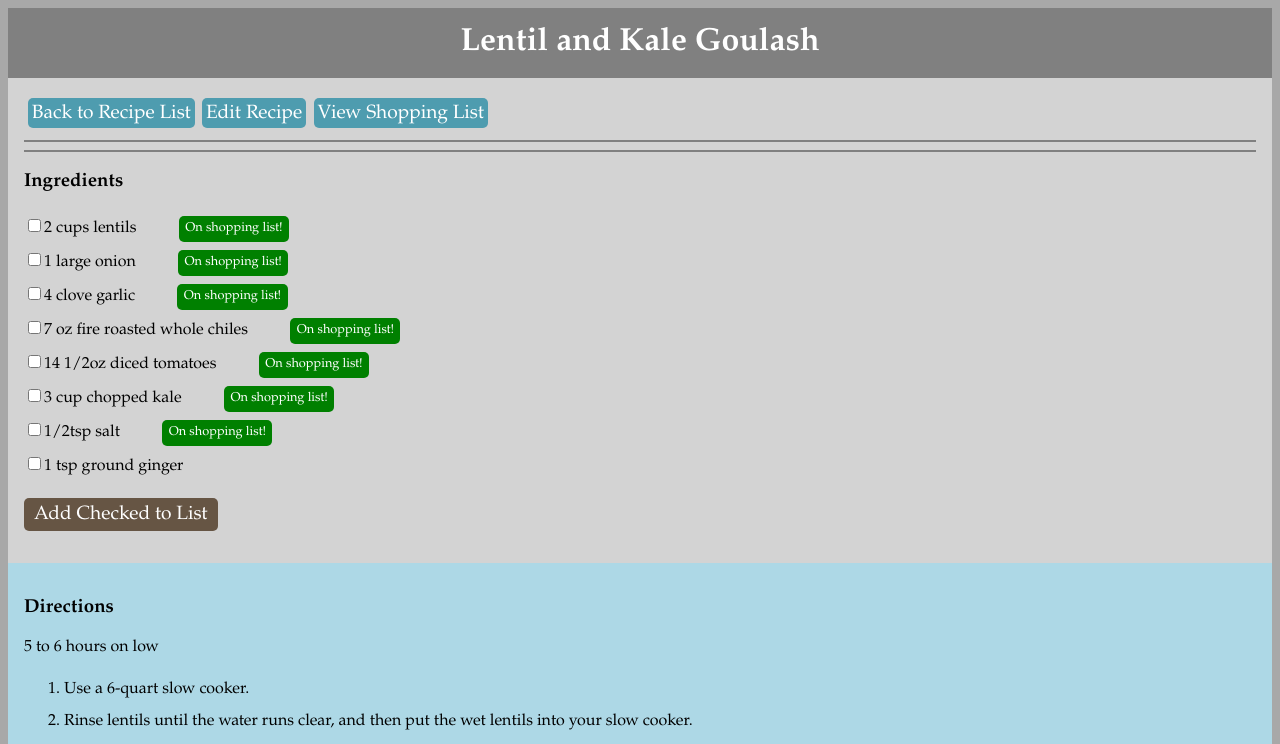
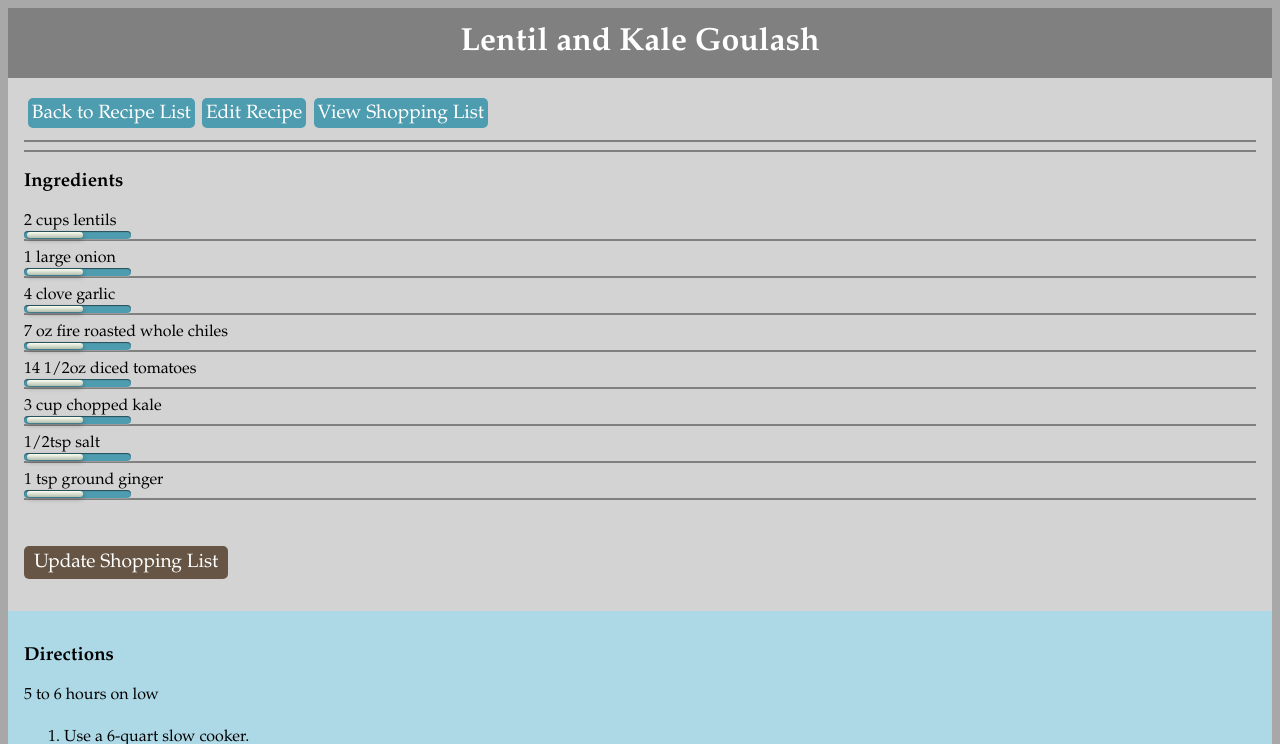
Before and after one commit to modle/eatables-old, a Django app: page /menu/12/ in a window 1280 px wide. Shown: the top 744 px of the page. Run offline with Django 3.2, Linux system fonts and the light colour scheme; data comes from the database, SQL or seed files in the repository; both versions use the stored data as it was after the commit.

Commit message:
Shopping List improvements
Added sort order, got/don't got flags

Recipe Details improvements to support shopping list
Matching ingredient ids are not duplicated
If the Shopping list entry does not already exist, it is created, and the Ingredient amounts are added to the new entry

If the ShoppingList entry already exists, Ingredient amounts are added to the entry

```diff
--- a/menu/models.py
+++ b/menu/models.py
@@ -16,27 +16,37 @@ class Recipe(models.Model):
         return self.name + "; " + self.prepMethod
 
     class Meta:
-        ordering = ('name', 'prepMethod')
+        ordering = ('name', )
 
 class Ingredient(models.Model):
     id = models.AutoField(primary_key=True)
     name = models.CharField(max_length=200, null=True, blank=True)
     comment = models.CharField(max_length=200, null=True, blank=True)
     recipe = models.ForeignKey(Recipe)
-    amount = models.DecimalField(max_digits=5, decimal_places=2, default=0.0, null=True, blank=True)
+    amount = models.DecimalField(max_digits=10, decimal_places=2, default=0.0, null=True, blank=True)
     unit = models.CharField(max_length=200, default=None, null=True)
     def __str__(self):
         return str(self.id) + " " + str(self.amount) + " " + self.unit + " " + self.name
 
+    class Meta:
+        ordering = ('id', )
+
 class ShoppingList(models.Model):
     id = models.AutoField(primary_key=True)
     ingredient = models.ForeignKey(Ingredient)
+    amount = models.DecimalField(max_digits=10, decimal_places=2, default=0.0, null=True, blank=True)
     status = models.IntegerField(default=0, null=True)
     def __str__(self):
-        return str(self.id) + " " + str(self.ingredient_id) + " " + self.status
+        return str(self.id) + " " + str(self.ingredient_id) + " " + str(self.status) + " " + str(self.amount)
+
+    class Meta:
+        ordering = ('-status', 'ingredient__name', 'id')
 
 class IngredientMaster(models.Model):
     id = models.AutoField(primary_key=True)
     name = models.CharField(max_length=200)
     def __str__(self):
         return str(self.id) + self.name
+
+    class Meta:
+        ordering = ('name', 'id')
--- a/menu/static/menu/style.css
+++ b/menu/static/menu/style.css
@@ -133,6 +133,22 @@ li#nospace {
     background-color: #efefef;
 }
 
+.button#deleteforever {
+    background-color: red;
+    float:right;
+    padding: .2em;
+    text-align: center;
+    margin: .2em;
+    display: inline block;
+    font-size: .4em;
+}
+
+.button#deleteforever:hover {
+    color: #665544;
+    background-color: #efefef;
+}
+
+
 .onlist {
     background-color: green;
     padding: .5em;
@@ -190,3 +206,171 @@ li#nospace {
 #nafright {
     float:right;
 }
+
+/* Ingredient List */
+input[type=checkbox] {
+	visibility: hidden;
+}
+
+/*slider border */
+.ingredientList {
+    display: inline-block;
+	width: 6.7em;
+	height: .5em;
+	background: #4E9CAF;
+	-webkit-border-radius: 1em;
+	-moz-border-radius: 1em;
+	border-radius: 1em;
+	position: absolute;
+
+	-webkit-box-shadow: inset 0px 1px 1px rgba(0,0,0,0.5), 0px 1px 0px rgba(255,255,255,0.2);
+	-moz-box-shadow: inset 0px 1px 1px rgba(0,0,0,0.5), 0px 1px 0px rgba(255,255,255,0.2);
+	box-shadow: inset 0px 1px 1px rgba(0,0,0,0.5), 0px 1px 0px rgba(255,255,255,0.2);
+}
+
+/*right label*/
+.ingredientList:after {
+	content: '';
+	font: .4em/1em Arial, sans-serif;
+	color: #000;
+	position: absolute;
+	right: 1em;
+	top: .2em;
+	z-index: 0;
+	font-weight: bold;
+	text-shadow: 1px 1px 0px rgba(255,255,255,.15);
+}
+
+/*left label*/
+.ingredientList:before {
+	content: 'ADD';
+	font: .4em/1em Arial, sans-serif;
+	color: #FFF;
+	position: absolute;
+	left: 1em;
+	top: .2em;
+	z-index: 0;
+	font-weight: bold;
+}
+
+/*this is the slider*/
+.ingredientList label {
+	display: block;
+	width: 3.5em;
+	height: .4em;
+
+	-webkit-border-radius: 1em;
+	-moz-border-radius: 1em;
+	border-radius: 1em;
+
+	-webkit-transition: all .4s ease;
+	-moz-transition: all .4s ease;
+	-o-transition: all .4s ease;
+	-ms-transition: all .4s ease;
+	transition: all .4s ease;
+	cursor: pointer;
+	position: absolute;
+	top: .05em;
+	left: 3px;
+	z-index: 1;
+
+	-webkit-box-shadow: 0px 2px 5px 0px rgba(0,0,0,0.3);
+	-moz-box-shadow: 0px 2px 5px 0px rgba(0,0,0,0.3);
+	box-shadow: 0px 2px 5px 0px rgba(0,0,0,0.3);
+	background: #fcfff4;
+
+	background: -webkit-linear-gradient(top, #fcfff4 0%, #dfe5d7 40%, #b3bead 100%);
+	background: -moz-linear-gradient(top, #fcfff4 0%, #dfe5d7 40%, #b3bead 100%);
+	background: -o-linear-gradient(top, #fcfff4 0%, #dfe5d7 40%, #b3bead 100%);
+	background: -ms-linear-gradient(top, #fcfff4 0%, #dfe5d7 40%, #b3bead 100%);
+	background: linear-gradient(top, #fcfff4 0%, #dfe5d7 40%, #b3bead 100%);
+	filter: progid:DXImageTransform.Microsoft.gradient( startColorstr='#fcfff4', endColorstr='#b3bead',GradientType=0 );
+}
+
+.ingredientList input[type=checkbox]:checked + label {
+	left: 3em;
+}
+
+
+/* Shopping List */
+input[type=checkbox] {
+	visibility: hidden;
+}
+
+/*slider border */
+.shoppingList {
+	width: 6.7em;
+	height: .5em;
+	background: #4E9CAF;
+	-webkit-border-radius: 1em;
+	-moz-border-radius: 1em;
+	border-radius: 1em;
+	position: absolute;
+
+	-webkit-box-shadow: inset 0px 1px 1px rgba(0,0,0,0.5), 0px 1px 0px rgba(255,255,255,0.2);
+	-moz-box-shadow: inset 0px 1px 1px rgba(0,0,0,0.5), 0px 1px 0px rgba(255,255,255,0.2);
+	box-shadow: inset 0px 1px 1px rgba(0,0,0,0.5), 0px 1px 0px rgba(255,255,255,0.2);
+}
+
+/*right label*/
+.shoppingList:after {
+	content: 'DON''T GOT';
+	font: .4em/1em Arial, sans-serif;
+	color: #000;
+	position: absolute;
+	right: 1em;
+	top: .2em;
+	z-index: 0;
+	font-weight: bold;
+	text-shadow: 1px 1px 0px rgba(255,255,255,.15);
+}
+
+/*left label*/
+.shoppingList:before {
+	content: 'GOT';
+	font: .4em/1em Arial, sans-serif;
+	color: #FFF;
+	position: absolute;
+	left: 1em;
+	top: .2em;
+	z-index: 0;
+	font-weight: bold;
+}
+
+/*this is the slider*/
+.shoppingList label {
+	display: block;
+	width: 3.5em;
+	height: .4em;
+
+	-webkit-border-radius: 1em;
+	-moz-border-radius: 1em;
+	border-radius: 1em;
+
+	-webkit-transition: all .4s ease;
+	-moz-transition: all .4s ease;
+	-o-transition: all .4s ease;
+	-ms-transition: all .4s ease;
+	transition: all .4s ease;
+	cursor: pointer;
+	position: absolute;
+	top: .05em;
+	left: 3px;
+	z-index: 1;
+
+	-webkit-box-shadow: 0px 2px 5px 0px rgba(0,0,0,0.3);
+	-moz-box-shadow: 0px 2px 5px 0px rgba(0,0,0,0.3);
+	box-shadow: 0px 2px 5px 0px rgba(0,0,0,0.3);
+	background: #fcfff4;
+
+	background: -webkit-linear-gradient(top, #fcfff4 0%, #dfe5d7 40%, #b3bead 100%);
+	background: -moz-linear-gradient(top, #fcfff4 0%, #dfe5d7 40%, #b3bead 100%);
+	background: -o-linear-gradient(top, #fcfff4 0%, #dfe5d7 40%, #b3bead 100%);
+	background: -ms-linear-gradient(top, #fcfff4 0%, #dfe5d7 40%, #b3bead 100%);
+	background: linear-gradient(top, #fcfff4 0%, #dfe5d7 40%, #b3bead 100%);
+	filter: progid:DXImageTransform.Microsoft.gradient( startColorstr='#fcfff4', endColorstr='#b3bead',GradientType=0 );
+}
+
+.shoppingList input[type=checkbox]:checked + label {
+	left: 3em;
+}
--- a/menu/templates/menu/editrecipe.html
+++ b/menu/templates/menu/editrecipe.html
@@ -62,6 +62,6 @@
         <input type=submit value="Update Ingredients" id="submit">
         <a class="button" href="{% url 'menu:recipedetails' recipe.id %}">Cancel</a>
         <hr noshade><hr noshade>
-        <a class="button" id="delete" href="{% url 'menu:deleterecipeforever' recipe.id %}">DELETE RECIPE FOREVER</a>
+        <a class="button" id="deleteforever" href="{% url 'menu:deleterecipeforever' recipe.id %}">DELETE RECIPE FOREVER</a>
     </form>
 </div>
--- a/menu/templates/menu/index.html
+++ b/menu/templates/menu/index.html
@@ -10,7 +10,7 @@
 <div id="content">
     <div>
         <a class="button" id="nav" href="{% url 'menu:addrecipe' %}">Add Recipe</a>
-        <a class="button" id="nav" href="{% url 'menu:shoppinglist' 1 %}">View Shopping List</a>
+        <a class="button" id="nav" href="{% url 'menu:shoppinglist' %}">View Shopping List</a>
     </div><div style="clear:both"></div>
     <hr noshade><hr noshade>
     {% for recipe in recipe_list %}
--- a/menu/templates/menu/recipedetails.html
+++ b/menu/templates/menu/recipedetails.html
@@ -12,22 +12,22 @@
     <div>
         <a class="button" id="nav" href="{% url 'menu:index' %}">Back to Recipe List</a>
         <a class="button" id="nav" href="{% url 'menu:editrecipe' recipe.id %}">Edit Recipe</a>
-        <a class="button" id="nav" href="{% url 'menu:shoppinglist' 1 %}">View Shopping List</a>
+        <a class="button" id="nav" href="{% url 'menu:shoppinglist' %}">View Shopping List</a>
     </div><div style="clear:both"></div>
     <hr noshade><hr noshade>
     <h3>Ingredients</h3>
+
     <form action="{% url 'menu:addtoshoppinglist' recipe.id %}" method="post">
     {% csrf_token %}
-        <ul>
-            {% for i in recipe.ingredient_set.all %}
-                <li><input type="checkbox" name={{i.id}} value={{i.id}}>{{i.amount|showinteger}}{{ i.amount|showfraction }}{{ i.unit }} {{ i.name }}{% if i.comment %}, {{ i.comment }}{% endif %}
-                {% if i.shoppinglist_set.all %}
-                    <span class="onlist">On shopping list!</span>
-                {% endif %}
-                </li>
-            {% endfor %}
-        </ul>
-        <input type=submit value="Add Checked to List" id="submit">
+        {% for i in recipe.ingredient_set.all %}
+            <div>
+                {{i.amount|showinteger}}{{ i.amount|showfraction }}{{ i.unit }} {{ i.name }}{% if i.comment %}, {{ i.comment }}{% endif %}
+            </div>
+            <div class="ingredientList"><input type="checkbox" value={{i.amount}} id={{i.id}} name={{i.id}}><label for={{i.id}}></label></div>
+           <hr noshade>
+        {% endfor %}
+        <br><br>
+        <input type=submit value="Update Shopping List" id="submit">
     </form>
 </div>
 <div id="content">
--- a/menu/urls.py
+++ b/menu/urls.py
@@ -15,5 +15,7 @@ urlpatterns = [
     url(r'^(?P<recipeId>[0-9]+)/addingredient/$', views.addingredient, name='addingredient'),
     url(r'^(?P<ingredientId>[0-9]+)/deleteingredient/$', views.deleteingredient, name='deleteingredient'),
     url(r'^(?P<recipeId>[0-9]+)/addtoshoppinglist/$', views.addtoshoppinglist, name='addtoshoppinglist'),
-    url(r'^shoppinglist/(?P<pk>[0-9]+)$', views.ShoppingListView.as_view(), name='shoppinglist'),
+    url(r'^shoppinglist/', views.ShoppingListView.as_view(), name='shoppinglist'),
+    url(r'^updateshoppinglist/$', views.updateshoppinglist, name='updateshoppinglist'),
+    url(r'^delete/$', views.updateshoppinglist, name='updateshoppinglist'),
 ]
--- a/menu/views.py
+++ b/menu/views.py
@@ -3,6 +3,7 @@ from django.http import HttpResponseRedirect
 from django.core.urlresolvers import reverse
 from django.views import generic
 from fractions import Fraction
+from decimal import Decimal
 
 from .models import Recipe, Ingredient, ShoppingList
 
@@ -21,8 +22,17 @@ class Index(generic.ListView):
 def addtoshoppinglist(request, recipeId):
     for key in request.POST:
         if key != 'csrfmiddlewaretoken':
-            sl = ShoppingList(ingredient_id=key, status="1")
-            sl.save()
+            value = (request.POST[key])
+
+            listItem, created = ShoppingList.objects.get_or_create(ingredient_id=key)
+            entry = get_object_or_404(ShoppingList, ingredient_id=key)
+            if created:
+                entry.amount = value
+            else:
+                entry.amount = entry.amount + Decimal(float(value))
+
+            entry.save()
+
     return HttpResponseRedirect(reverse('menu:recipedetails', args=(recipeId,)))
 
 class ShoppingListView(generic.ListView):
@@ -31,6 +41,20 @@ class ShoppingListView(generic.ListView):
 
     def get_queryset(self):
         return ShoppingList.objects.all()
+
+def updateshoppinglist(request):
+    for key in request.POST:
+        shoppinglist_id = key
+
+        if shoppinglist_id != 'csrfmiddlewaretoken':
+            checked_status = ShoppingList.objects.get(pk=shoppinglist_id)
+            value = (request.POST[key])
+
+            # Update the field on the ingredient from this line
+            setattr(checked_status, "status", value)
+            checked_status.save()
+
+    return HttpResponseRedirect(reverse('menu:shoppinglist'))
 
 class RecipeDetail(generic.DetailView):
     model = Recipe
```
Also changed, not shown: menu/templates/menu/shoppinglist.html (+22 -5 lines), README.md, db.sqlite3.
